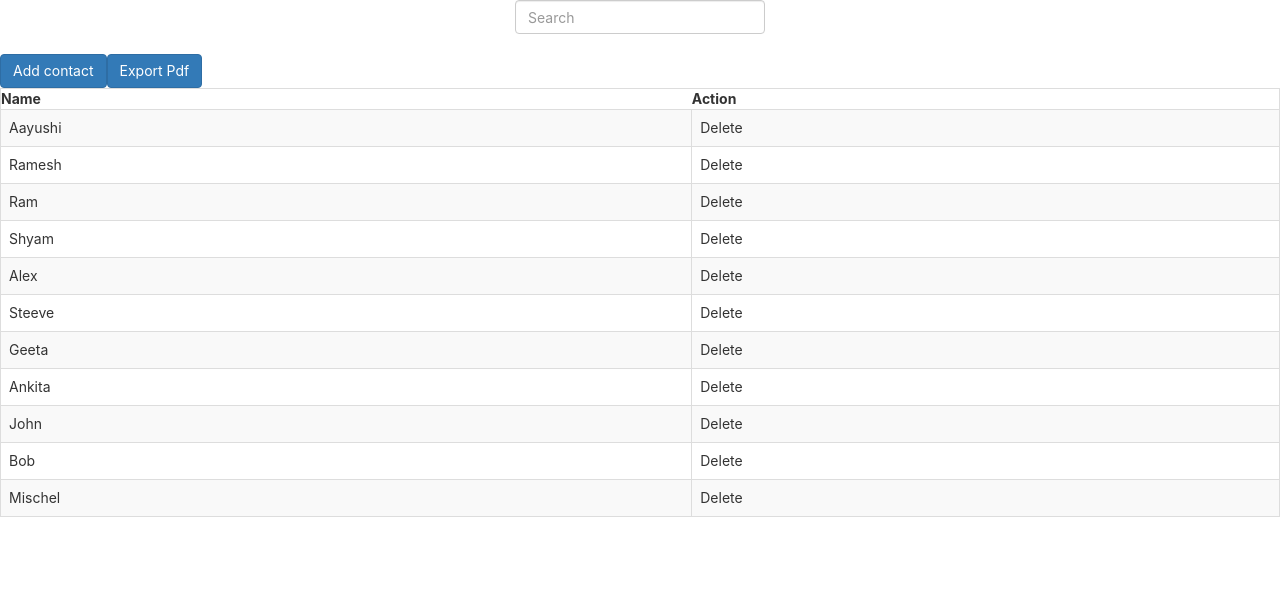
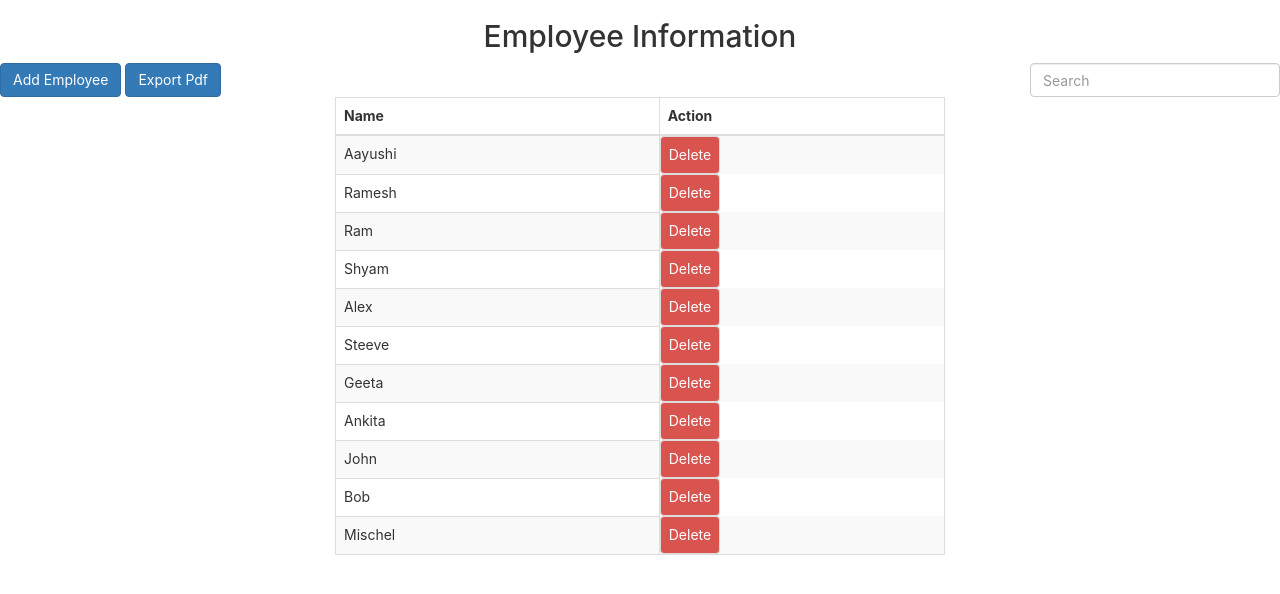
Before and after one commit to aayushij/react-training, a React (Create React App) app: page / in a window 1280 px wide. Shown: the top 594 px of the page. Built offline with nearby package versions, Linux system fonts and the light colour scheme.

Commit message:
crud operation on employee list

```diff
--- a/src/component/Dashboard/index.js
+++ b/src/component/Dashboard/index.js
@@ -12,29 +12,42 @@ class Dashboard extends Component {
                 pdf.addImage(imgData, 'JPEG', 0, 0);
                 // pdf.output('dataurlnewwindow');
                 pdf.save("download.pdf");
-            })
-            ;
+            });
     }
     render() {
         const data = this.props.employee.map((element, index) => {
             return <tr key={index}>
                 <td onClick={(e) => this.props.handleClick(element)}>{element.name}</td>
-                <td onClick={(e) => this.props.handleDelete(index)}>Delete</td>
+                <td onClick={(e) => this.props.handleDelete(index)} className={"btn btn-danger"}>Delete</td>
             </tr>
         })
         return (
             <div>
-                <button type="button" className="btn btn-primary" onClick={(e) => this.props.handleAdd(e)}>Add contact</button>
+                <button type="button" className="btn btn-primary" onClick={(e) => this.props.handleAdd(e)}>Add Employee</button>&nbsp;
                 <button type="button" className="btn btn-primary" onClick={this.printDocument}>Export Pdf</button>
+                <input
+                    type="text"
+                    placeholder="Search"
+                    name="search"
+                    className="form-control pull-right"
+                    style={{width: '250px', margin: '0 auto', marginBottom: '20px'}}
+                    aria-describedby="search"
+                    value={this.props.search}
+                    onChange={this.props.handleSearch}
+                />
+                <div className="col-md-6 col-md-offset-3">
                     <table id="divToPrint" className={"table-bordered responsive table table-striped table-hover"}>
+                        <thead>
                             <tr>
                                 <th>Name</th>
                                 <th>Action</th>
                             </tr>
+                        </thead>
                         <tbody>
                             {data}
                         </tbody>
                     </table>
+                </div>
             </div>
         )
     }
--- a/src/container/EmployeeList/index.js
+++ b/src/container/EmployeeList/index.js
@@ -103,7 +103,6 @@ class EmployeeList extends Component{
         });
     }
     handleInputs = (e) => {
-        console.log("hfshgff");
         this.setState({
             [e.target.name]: e.target.value,
         });
@@ -114,7 +113,7 @@ class EmployeeList extends Component{
           return (item.name.toLowerCase().search(e.target.value.toLowerCase()) !== -1);
         });
         this.setState({
-          [e.target.name]: e.target.value,
+          search: e.target.value,
           employee: result
         });
     }
@@ -151,18 +150,10 @@ class EmployeeList extends Component{
         console.log("employee after delete");
     }
     render(){
+
         return(
             <div>
-                <input
-                    type="text"
-                    placeholder="Search"
-                    name="search"
-                    className="form-control"
-                    style={{width: '250px', margin: '0 auto', marginBottom: '20px'}}
-                    aria-describedby="search"
-                    value={this.state.search}
-                    onChange={this.handleSearch}
-                />
+                <h2 className="text-center">Employee Information</h2>
                 {
                     this.state.showList ?
                         <Dashboard
@@ -171,6 +162,7 @@ class EmployeeList extends Component{
                             handleDelete={this.handleDelete.bind(this)}
                             handleAdd={this.handleAdd}
                             handleMultipleDelete={this.handleMultipleDelete}
+                            handleSearch={this.handleSearch}
                         />
                     : ('')
                 }
```
Lines whose indentation alone changed are shown as unchanged.
